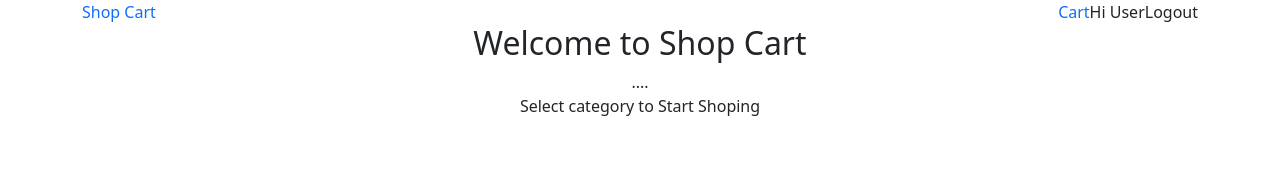
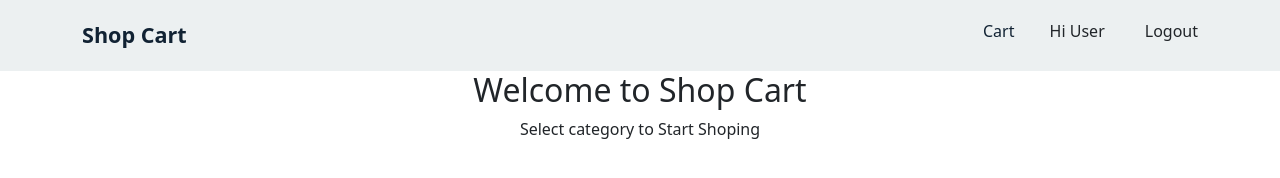
Before and after one commit to av025/E-Commerce-Project-html-css, a plain HTML site: page index.html in a window 1280 px wide. Drawn offline with nearby package versions, Linux system fonts and the light colour scheme.

Commit message:
Adding Styling to Navbar

```diff
--- a/css/common.css
+++ b/css/common.css
@@ -0,0 +1,52 @@
+:root {
+    --bluegray: #ecf0f1;
+
+}
+
+html {
+    box-sizing: border-box;
+    margin: 0;
+    padding: 0;
+}
+
+*, *::after, *::before {
+    box-sizing: inherit;
+
+}
+
+#header {
+    background-color: var(--bluegray);
+    padding: 1.2rem 0;
+}
+
+#header .header-wrapper .logo {
+    font-size: 1.35rem;
+    line-height: 1.5;
+    font-weight: 600;
+}
+
+#header .header-wrapper .logo a {
+    color: #123;
+    letter-spacing: 1.5;
+}
+
+#header .header-wrapper .user-actions {
+    font-size:  1rem;
+    line-height: 1.5;
+    gap: 1rem;
+}
+
+#header .header-wrapper .user-actions .logout-btn {
+    cursor: pointer;
+    margin-left: 1.5rem;
+}
+
+#header .header-wrapper .user-actions a {
+    color: #123;
+    margin-right: 1.2rem;
+    text-decoration: none;
+}
+
+#header .header-wrapper .user-actions a:hover {
+    text-decoration-line: underline ;
+}
--- a/index.html
+++ b/index.html
@@ -19,12 +19,12 @@
       <nav id="header">
         <div class="container">
           <div class="row">
-            <div class="header-wraper d-flex justify-content-between">
+            <div class="header-wrapper d-flex justify-content-between">
               <div class="logo d-inline-block">
                 <a href="/index.html" class="text-decoration-none">Shop Cart</a>
               </div>
               <div class="user-actions d-flex flex-row">
-                <a href="cart.html" class="text-decoration-none">Cart</a>
+                <a href="cart.html" >Cart</a>
                 <div class="user-intro" id="userIntro">Hi User</div>
                 <div class="logout-btn" id="logoutBtn">Logout</div>
               </div>
@@ -36,7 +36,7 @@
        <div class="container">
         <div class="row">
             <h2 class="home-title text-center">Welcome to Shop Cart</h2>
-            <div class="category-list d-flex flex-row justify-content-center align-items-center" id="categoryList">....</div>
+            <div class="category-list d-flex flex-row justify-content-center align-items-center" id="categoryList"></div>
             <div class="category-title text-center">
                 Select category to Start Shoping
             </div>
```
